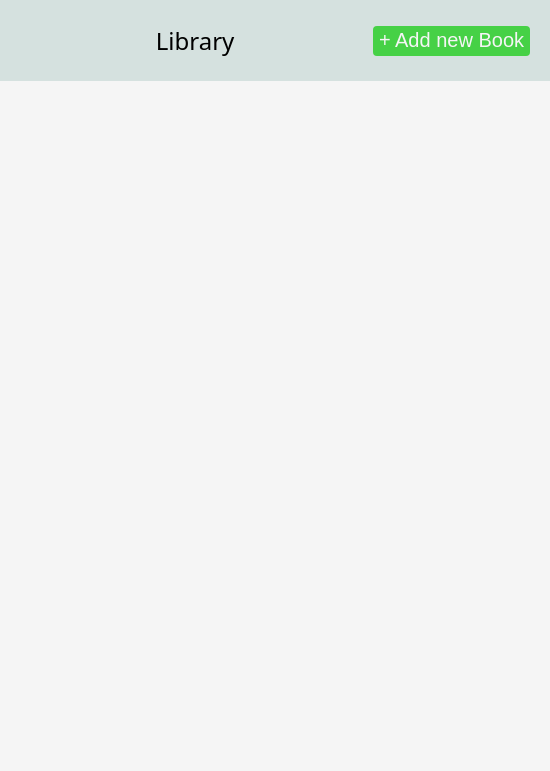
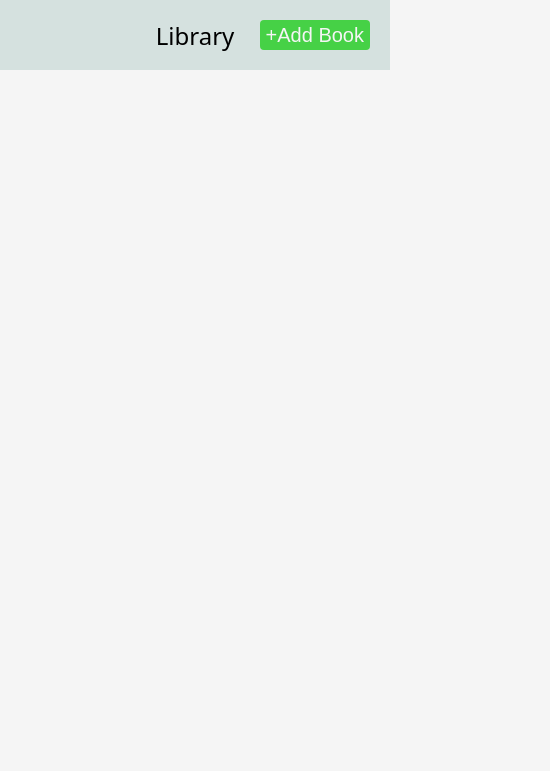
Before and after one commit to TMulekezi/library, a plain HTML site: page index.html in a window 390 px wide. Shown: the top 771 px of the page, 550 px wide, since content can reach past the window. Drawn offline with Linux system fonts and the light colour scheme.

Commit message:
increase phone responsivity

```diff
--- a/css/styles.css
+++ b/css/styles.css
@@ -15,14 +15,15 @@ body {
 .container {
     display: grid;
     height: 100%;
-    grid-template-rows: minmax(81.25px, 1fr) 10fr 1fr;
-    grid-template-columns: minmax(710px, 100%);
+    grid-template-rows: 1fr 10fr 1fr;
+
     flex: 1 0 auto;
 }
 
 .header {
     grid-area: 1/ 1/ 2/ 2;
     display: flex;
+    flex-direction: column;
     justify-content: center;
     align-items: center;
     background-color: #d5e1df;
--- a/index.html
+++ b/index.html
@@ -43,7 +43,7 @@
     <div class="container">
         <div class="header">
             <div class="text">Library</div>
-            <button class="add">+ Add new Book</button>
+            <button class="add">+Add Book</button>
         </div>
         <div class="library">
 
```
